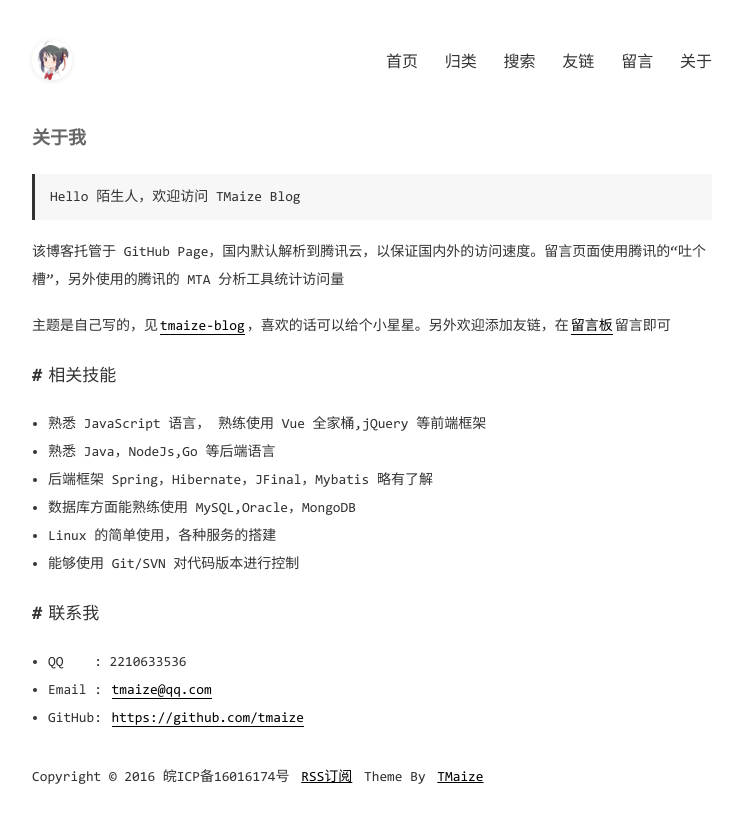
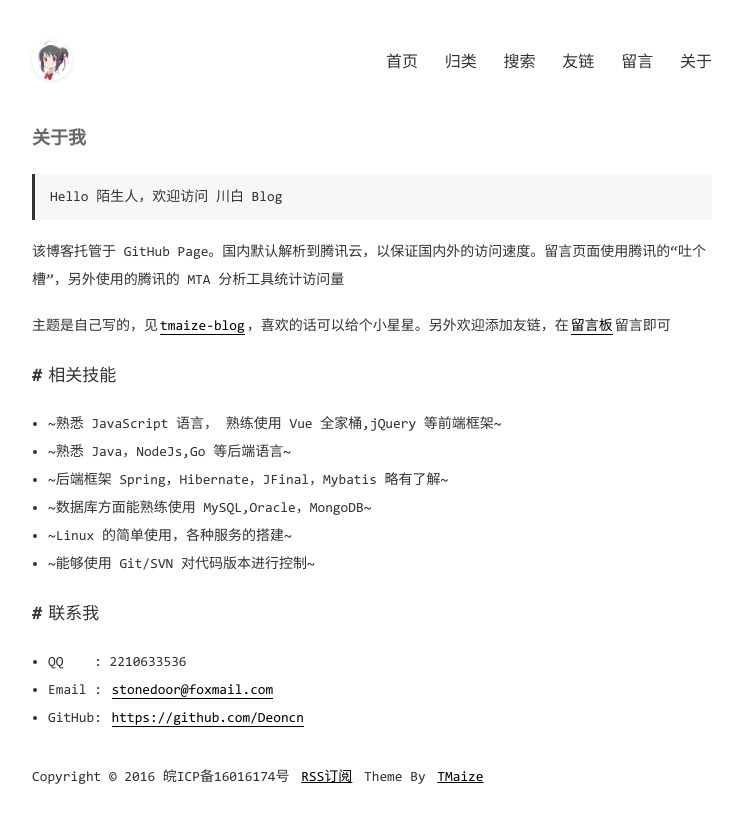
Before and after one commit to Deoncn/deoncn.github.io, a Jekyll site: the page built from pages/about.md, in a window 1280 px wide. Shown: the top 823 px of the page, without its empty margins (268-1011 px from the left). Built offline with Jekyll 4.4.1, drawn with Linux system fonts in a browser that asks for light colours; comment, search, counter and statistics services are not loaded.

Commit message:
Update about.md

```diff
--- a/pages/about.md
+++ b/pages/about.md
@@ -3,30 +3,30 @@ layout: mypost
 title: 关于我
 ---
 
-> Hello 陌生人，欢迎访问 TMaize Blog
+> Hello 陌生人，欢迎访问 川白 Blog
 
-该博客托管于 GitHub Page，国内默认解析到腾讯云，以保证国内外的访问速度。留言页面使用腾讯的“吐个槽”，另外使用的腾讯的 MTA 分析工具统计访问量
+该博客托管于 GitHub Page。国内默认解析到腾讯云，以保证国内外的访问速度。留言页面使用腾讯的“吐个槽”，另外使用的腾讯的 MTA 分析工具统计访问量
 
 主题是自己写的，见[tmaize-blog](https://github.com/TMaize/tmaize-blog)，喜欢的话可以给个小星星。另外欢迎添加友链，在[留言板](chat.html)留言即可
 
 ## 相关技能
 
-- 熟悉 JavaScript 语言， 熟练使用 Vue 全家桶,jQuery 等前端框架
+- ~熟悉 JavaScript 语言， 熟练使用 Vue 全家桶,jQuery 等前端框架~
 
-- 熟悉 Java，NodeJs,Go 等后端语言
+- ~熟悉 Java，NodeJs,Go 等后端语言~
 
-- 后端框架 Spring，Hibernate，JFinal，Mybatis 略有了解
+- ~后端框架 Spring，Hibernate，JFinal，Mybatis 略有了解~
 
-- 数据库方面能熟练使用 MySQL,Oracle，MongoDB
+- ~数据库方面能熟练使用 MySQL,Oracle，MongoDB~
 
-- Linux 的简单使用，各种服务的搭建
+- ~Linux 的简单使用，各种服务的搭建~
 
-- 能够使用 Git/SVN 对代码版本进行控制
+- ~能够使用 Git/SVN 对代码版本进行控制~
 
 ## 联系我
 
 - QQ&nbsp;&nbsp;&nbsp;&nbsp;: 2210633536
 
-- Email&nbsp;: [tmaize@qq.com](http://mail.qq.com/cgi-bin/qm_share?t=qm_mailme&email=YBQNAQkaBSAREU4DDw0)
+- Email&nbsp;: [stonedoor@foxmail.com](http://mail.qq.com/cgi-bin/qm_share?t=qm_mailme&email=l_Tj_Pny8-j45dfx_O-69v77ufT4_g)
 
-- GitHub: [https://github.com/tmaize](https://github.com/tmaize)
+- GitHub: [https://github.com/Deoncn](https://github.com/Deoncn)
```
